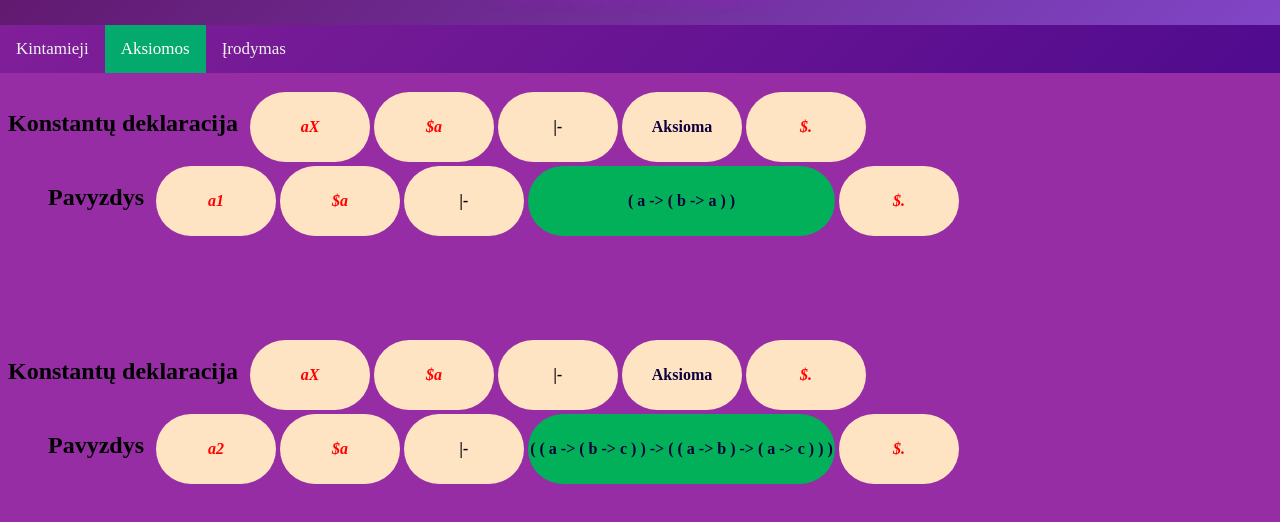
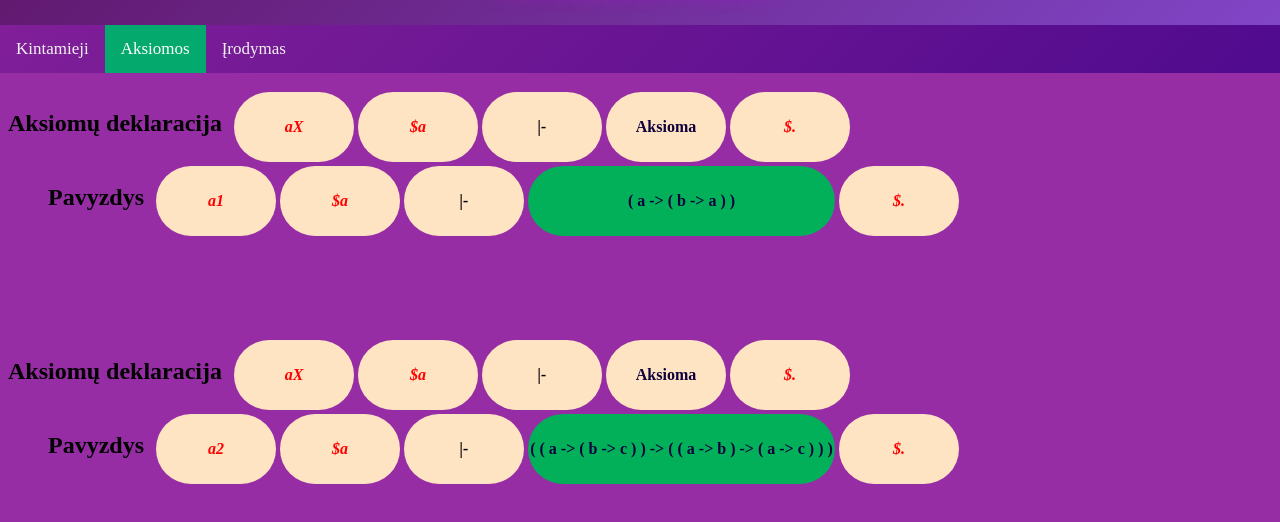
Before and after one commit to SkarisJ/MetamathWebsite, a plain HTML site: page axioms.html in a window 1280 px wide. Shown: the part 78-600 px from the top of the page. Drawn offline with Linux system fonts and the light colour scheme.

Commit message:
Fixing another text

```diff
--- a/axioms.html
+++ b/axioms.html
@@ -18,7 +18,7 @@
         </div>
         <div id="container">
             <div id="c_declaration">
-                <h2 class="heading_1">Konstantų deklaracija</h2>
+                <h2 class="heading_1">Aksiomų deklaracija</h2>
                 <div class="bubble4 container2">
                     <b id="c_decl">
                         <i>aX</i>
@@ -71,7 +71,7 @@
         </div>
         <div id="container">
             <div id="c_declaration">
-                <h2 class="heading_1">Konstantų deklaracija</h2>
+                <h2 class="heading_1">Aksiomų deklaracija</h2>
                 <div class="bubble4 container2">
                     <b id="c_decl">
                         <i>aX</i>
```
